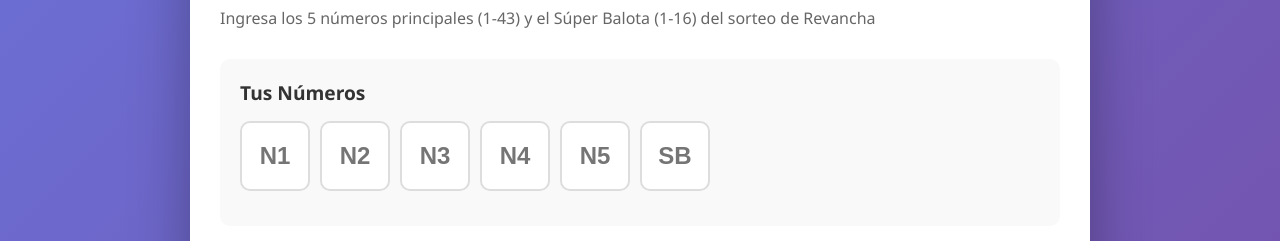
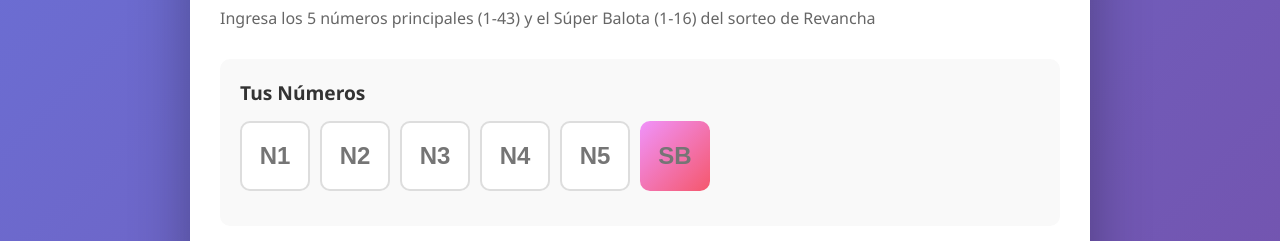
Before and after one commit to EdwingAlarcon/validador-balotos, a website: page public/index.html in a window 1280 px wide. Shown: the part 1109-1350 px from the top of the page. Drawn offline with Linux system fonts and the light colour scheme.

Commit message:
Igualar diseño del input Super Balota en Baloto Revancha al de Baloto

```diff
--- a/public/css/styles.css
+++ b/public/css/styles.css
@@ -284,6 +284,7 @@ header p {
 }
 
 .baloto-super,
+.baloto-revancha-super,
 .baloto-result-super {
     background: linear-gradient(135deg, #f093fb 0%, #f5576c 100%);
     color: white;
```
